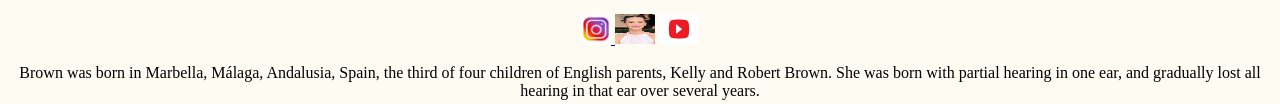
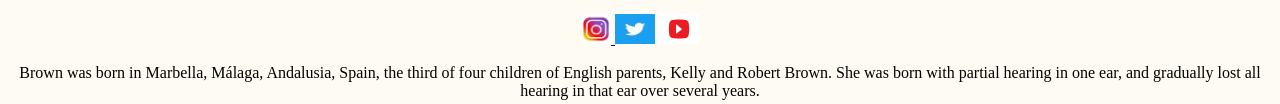
Before and after one commit to Zuhaa1/PersonalWebSite, a plain HTML site: page index.html in a window 1280 px wide. Shown: the part 598-702 px from the top of the page. Drawn offline with Linux system fonts and the light colour scheme.

Commit message:
css
new bg

```diff
--- a/index.html
+++ b/index.html
@@ -18,7 +18,7 @@
 <img src="images/insta.jpg" width="30" height="30">
 <a>
 <a href="https://twitter.com/milliesources/status/1386141296402866183"_blank">
-</a><img src="images/OIP.jpg""twitter" width="40" height="30">
+</a><img src="images/twitter.jpg""twitter" width="40" height="30">
 </a>
 <a href="https://www.youtube.com/channel/UCN-URbBV79vi18AUJ6kyX8g"_blank">
 </a><img src="images\youtube.jpg"youtube" width="40" height="30">
```
